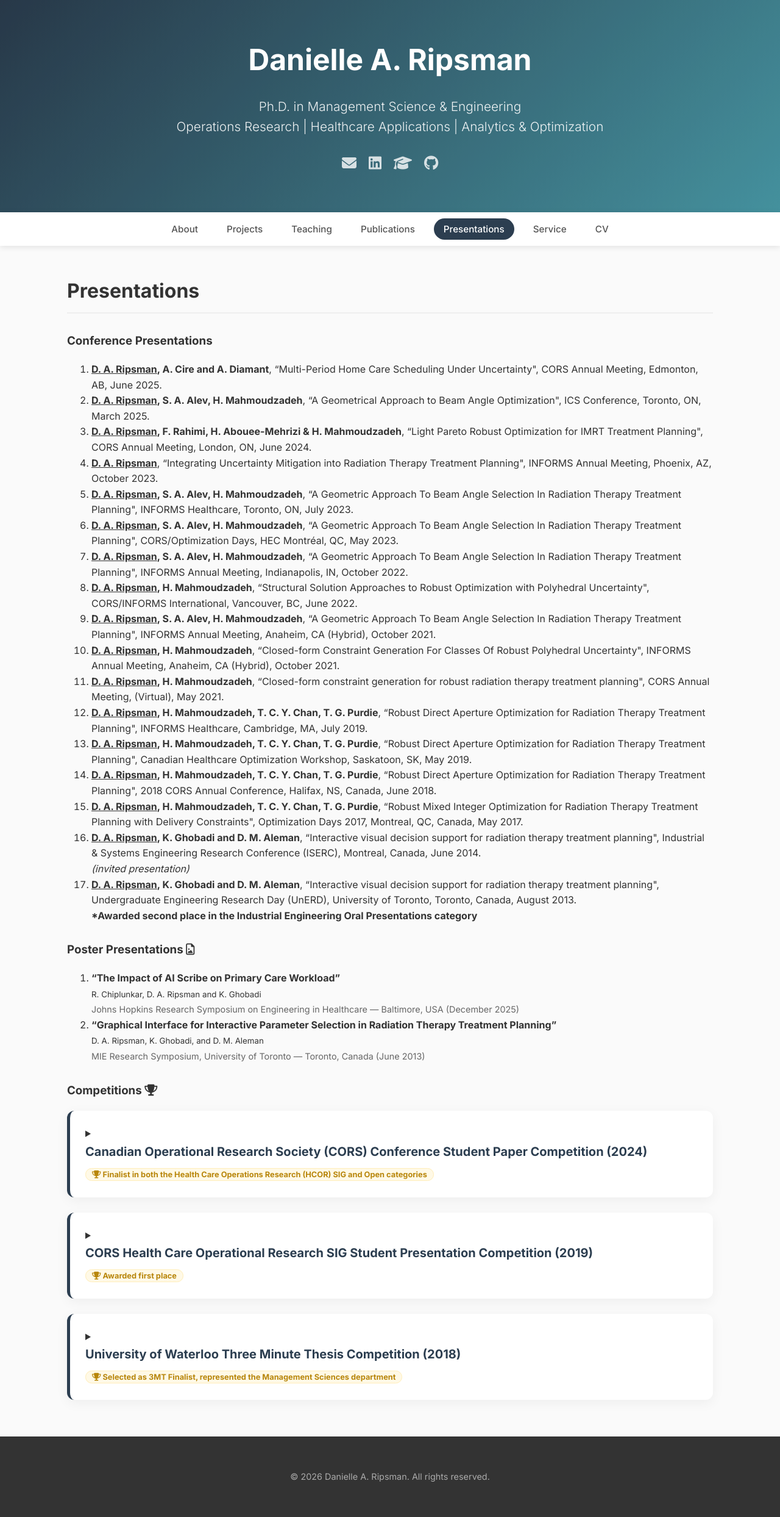
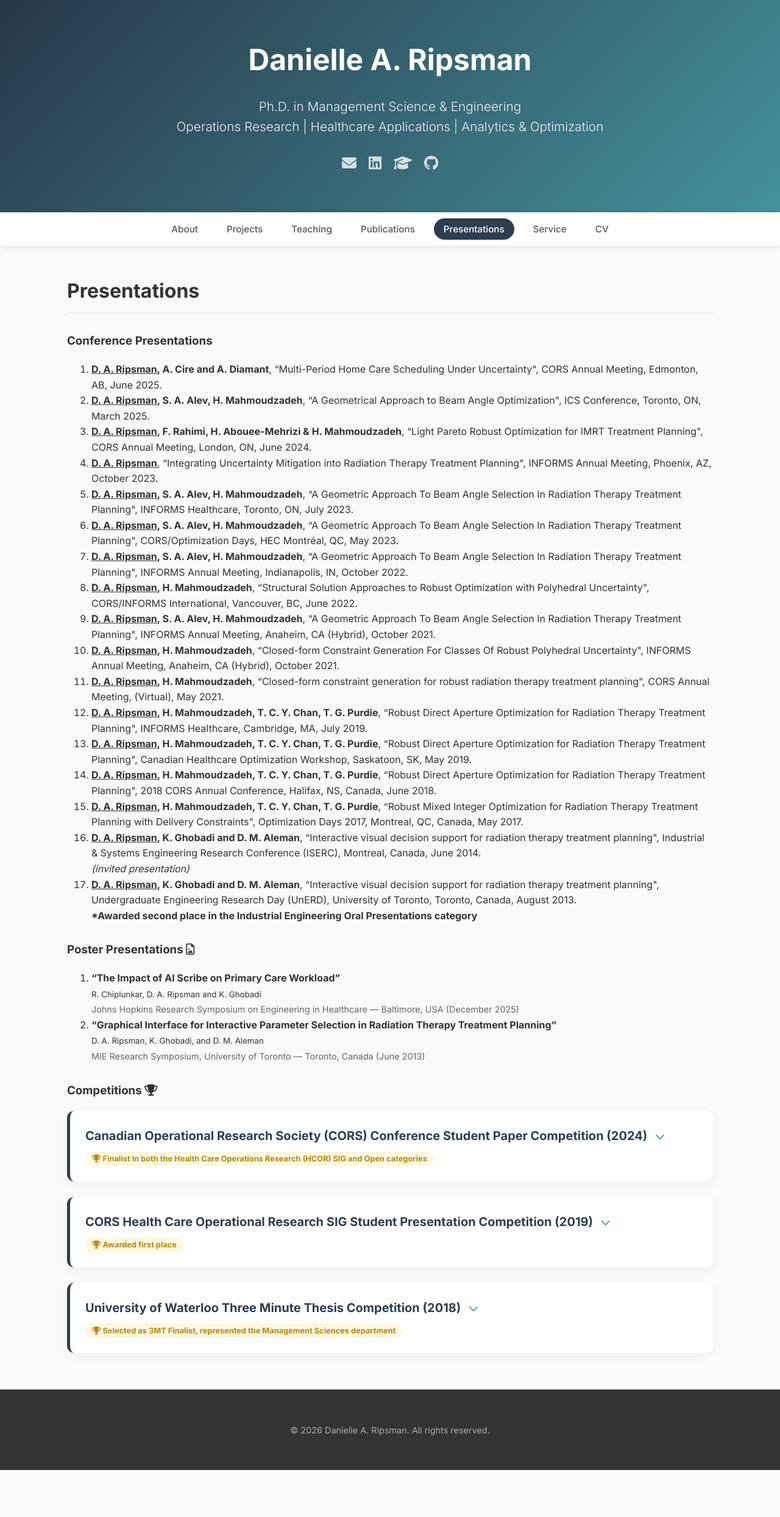
Before and after one commit to DaniRip/DaniRip.github.io, a Jekyll site: the page built from presentations.md, in a window 1280 px wide. Shown: the whole page at 61% size. Built offline with Jekyll 4.4.1, drawn with Linux system fonts in a browser that asks for light colours; after the commit the page ends 2410 px from its top, so only the background shows below that.

Commit message:
Update presentations.md

```diff
--- a/presentations.md
+++ b/presentations.md
@@ -31,19 +31,21 @@ permalink: /presentations/
 ### Competitions <i class="fas fa-trophy"></i>
 
 {% for comp in site.data.presentations.competitions %}
-<div class="card competition-card">
+<div class="card">
     <details>
-        <summary>
+        <summary style="list-style: none; cursor: pointer;">
             <div class="card-header">
-                <h3>{{ comp.event }} ({{ comp.year }})</h3>
+                <h3>
+                    {{ comp.event }} ({{ comp.year }})
+                    <i class="fas fa-chevron-down toggle-chevron" style="font-size: 0.8em; margin-left: 8px; color: #4ca1af;"></i>
+                </h3>
                 {% if comp.award %}
                     <span class="award-badge-small"><i class="fas fa-trophy"></i> {{ comp.award }}</span>
                 {% endif %}
-                <!-- <span class="toggle-icon"><i class="fas fa-chevron-down"></i></span> -->
             </div>
         </summary>
 
-        <div class="accordion-content">
+        <div style="margin-top: 15px;">
             {% if comp.title %}<p class="comp-title">“{{ comp.title }}”</p>{% endif %}
 
             <p class="comp-meta">
```
